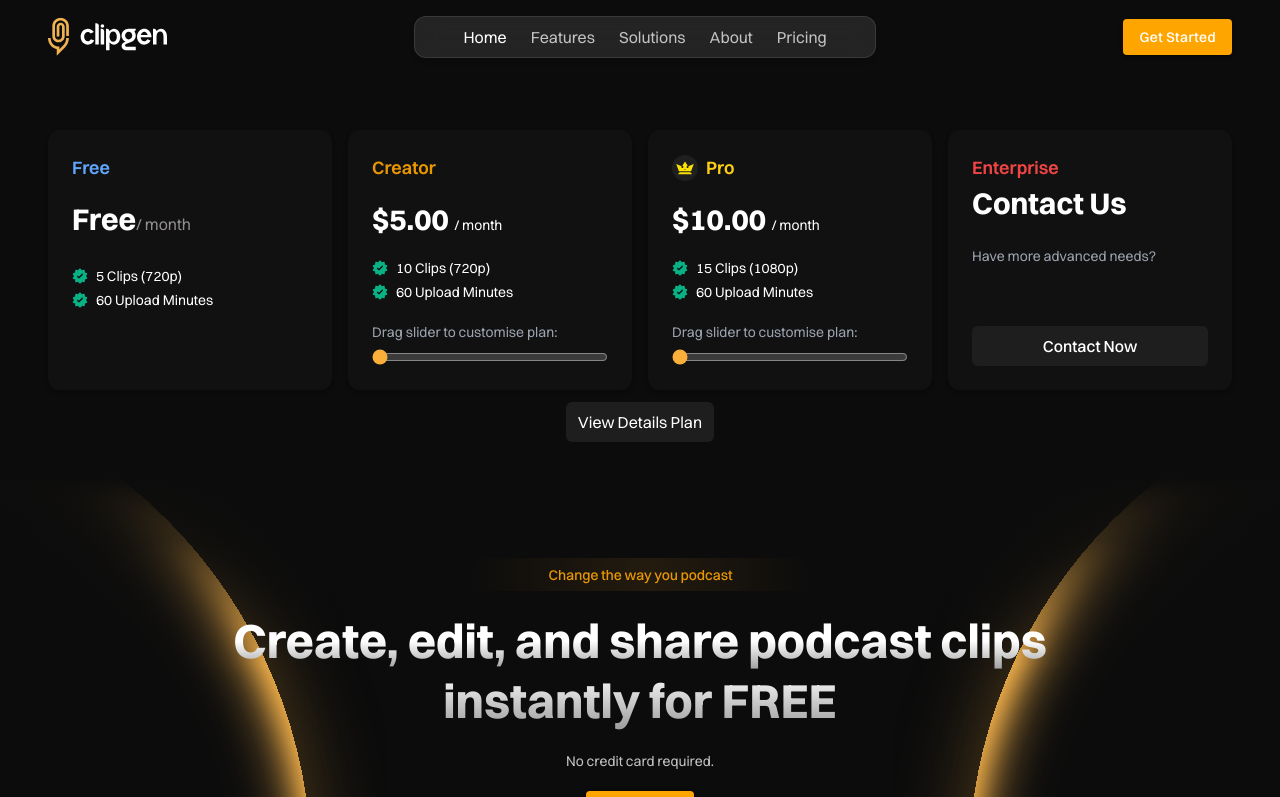
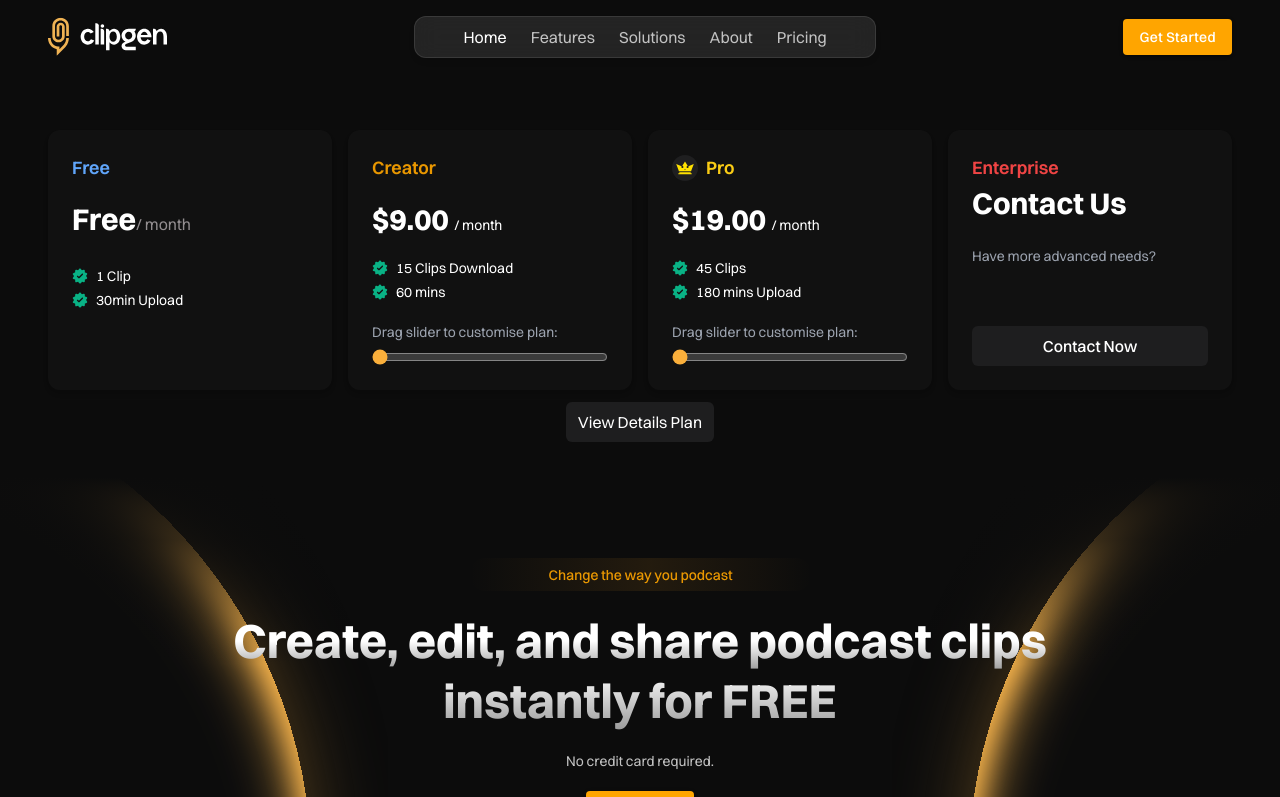
Before and after one commit to aptosmonkeysdev/clipgen-website, a React (Vite) app: page /pricing in a window 1280 px wide. Shown: the top 797 px of the page. Built offline with nearby package versions, Linux system fonts and the light colour scheme.

Commit message:
changed pricing

```diff
--- a/src/screens/Pricing.jsx
+++ b/src/screens/Pricing.jsx
@@ -20,8 +20,8 @@ export const Pricing = () => {
                         </div>
                     </div>
                     <ul className="mb-4 space-y-1 text-sm mt-5">
-                        <li className="flex gap-2"><img src="/check.svg" /> 5 Clips (720p)</li>
-                        <li className="flex gap-2"><img src="/check.svg" /> 60 Upload Minutes</li>
+                        <li className="flex gap-2"><img src="/check.svg" /> 1 Clip</li>
+                        <li className="flex gap-2"><img src="/check.svg" /> 30min Upload</li>
                     </ul>
                 </div>
 
@@ -29,12 +29,12 @@ export const Pricing = () => {
                 <div className={`bg-[#111] rounded-xl p-6   justify-between shadow-md `}>
                     <div>
                         <h3 className="text-[#E99700] font-semibold text-lg mb-1">Creator</h3>
-                        <p className="text-3xl mt-5 font-bold mb-2">${(5 * creatorLevel).toFixed(2)} <span className="text-sm font-normal text-white">/ month</span></p>
+                        <p className="text-3xl mt-5 font-bold mb-2">${(9 * creatorLevel).toFixed(2)} <span className="text-sm font-normal text-white">/ month</span></p>
                     </div>
 
                     <ul className="mb-4 space-y-1 text-sm mt-5">
-                        <li className="flex gap-2"><img src="/check.svg" /> {10 * creatorLevel} Clips (720p)</li>
-                        <li className="flex gap-2"><img src="/check.svg" /> {60 * creatorLevel} Upload Minutes</li>
+                        <li className="flex gap-2"><img src="/check.svg" /> {15 * creatorLevel} Clips Download</li>
+                        <li className="flex gap-2"><img src="/check.svg" /> {60 * creatorLevel} mins</li>
                     </ul>
                     <div className="mt-4 text-sm text-gray-400 mt-5">
                         <p className="mb-1">Drag slider to customise plan:</p>
@@ -46,13 +46,13 @@ export const Pricing = () => {
                 <div className={`bg-[#111] rounded-xl p-6 justify-between shadow-md`}>
                     <div>
                         <h3 className="text-yellow-400 font-semibold text-lg mb-1 flex gap-2"><img src="/king.svg" />Pro</h3>
-                        <p className="text-3xl mt-5 font-bold mb-2">${(10 * proLevel).toFixed(2)} <span className="text-sm font-normal text-white">/ month</span></p>
+                        <p className="text-3xl mt-5 font-bold mb-2">${(19 * proLevel).toFixed(2)} <span className="text-sm font-normal text-white">/ month</span></p>
 
                     </div>
 
                     <ul className="mb-4 space-y-1 text-sm mt-5">
-                        <li className="flex gap-2"><img src="/check.svg" /> {15 * proLevel} Clips (1080p)</li>
-                        <li className="flex gap-2"><img src="/check.svg" /> {60 * proLevel} Upload Minutes</li>
+                        <li className="flex gap-2"><img src="/check.svg" /> {45 * proLevel} Clips</li>
+                        <li className="flex gap-2"><img src="/check.svg" /> {180 * proLevel} mins Upload</li>
                     </ul>
 
                     <div className="mt-5 text-sm text-gray-400 ">
```
